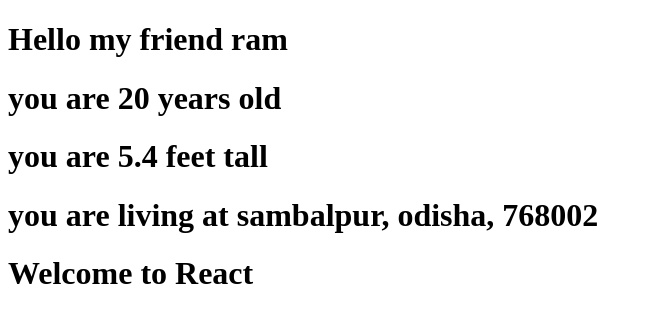
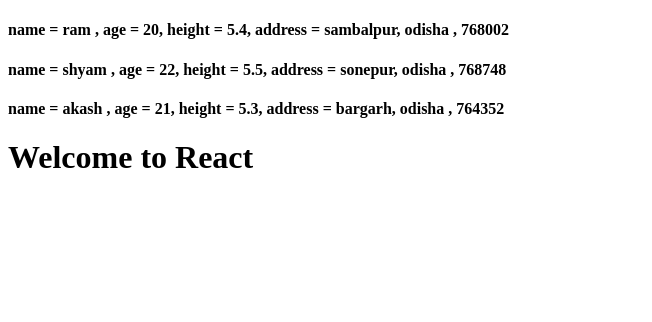
Before and after one commit to PragyanmayeeMoharana101/Practice-series, a React (Vite) app in the folder react/21-12/first-app/: page / in a window 1280 px wide. Shown: the top 322 px of the page, without its empty margins (0-652 px from the left). Built offline with nearby package versions, Linux system fonts and the light colour scheme.

Commit message:
creating and acessing object inside array in component

```diff
--- a/react/21-12/first-app/src/components/Hello.jsx
+++ b/react/21-12/first-app/src/components/Hello.jsx
@@ -1,6 +1,7 @@
-//creating and acessing nested object in component
+//creating and acessing object inside array in component
 function Hello (){
-    const student ={
+    const student =[
+        {
             name : "ram",
             age : 20,
             height: 5.4,
@@ -9,13 +10,33 @@
                 state: "odisha",
                 pincode: 768002
             }
+        },
+        {
+            name : "shyam",
+            age : 22,
+            height: 5.5,
+            address: {
+                city: "sonepur",
+                state: "odisha",
+                pincode: 768748
             }
+        },
+        {
+            name : "akash",
+            age : 21,
+            height: 5.3,
+            address: {
+                city: "bargarh",
+                state: "odisha",
+                pincode: 764352
+            }
+        }
+    ]
     return (
         <>
-        <h1>Hello my friend {student.name}</h1>
-        <h1>you are {student.age} years old</h1>
-        <h1>you are {student.height} feet tall</h1>
-        <h1>you are living at {student.address.city}, {student.address.state}, {student.address.pincode} </h1>
+         {student.map((stud)=>{
+            return <h4> name = {stud.name} , age = {stud.age}, height = {stud.height}, address = {stud.address.city}, {stud.address.state} , {stud.address.pincode}  </h4>
+         })}
         </>
     )
 }
```
Lines whose indentation alone changed are shown as unchanged.
